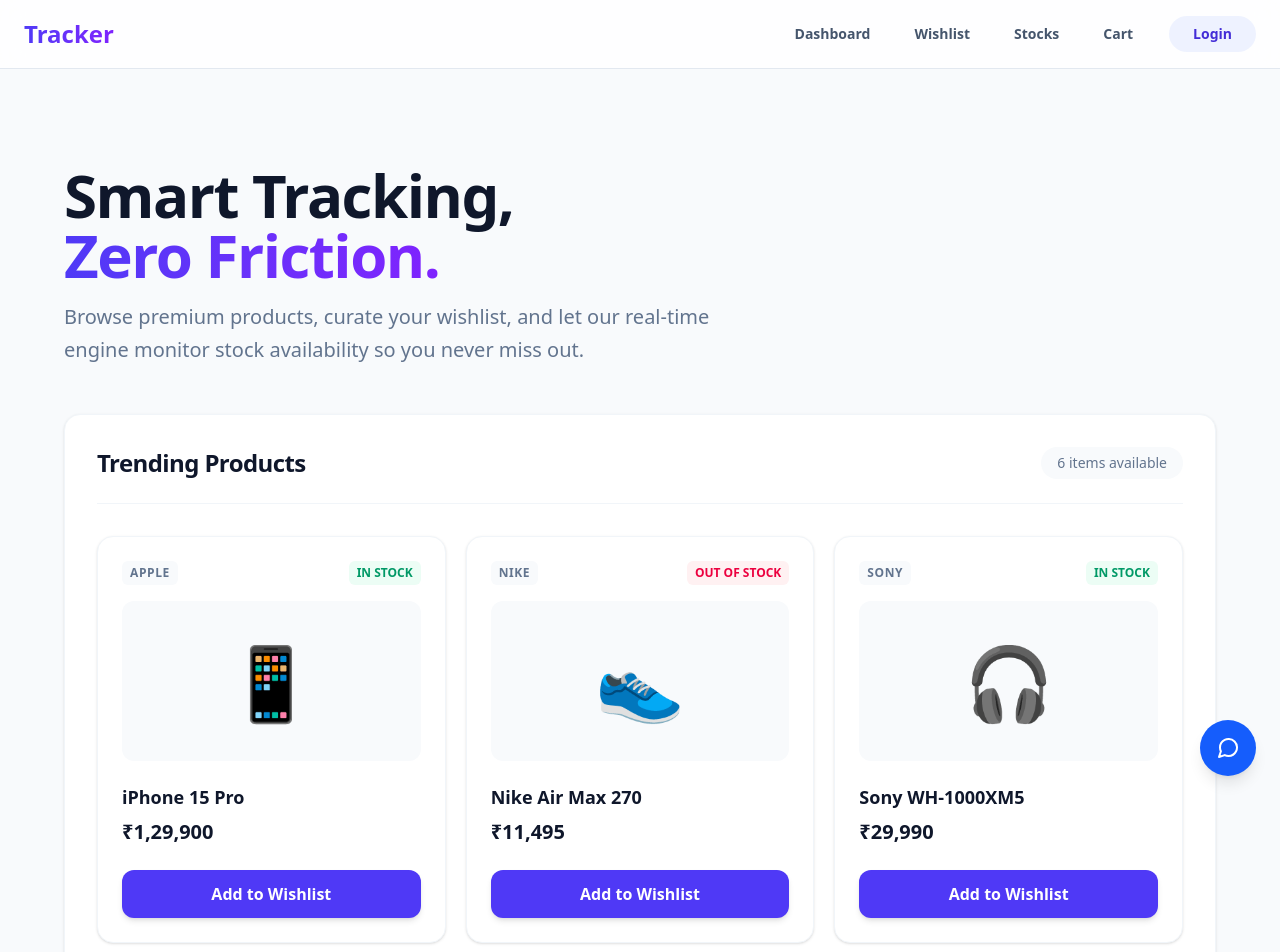
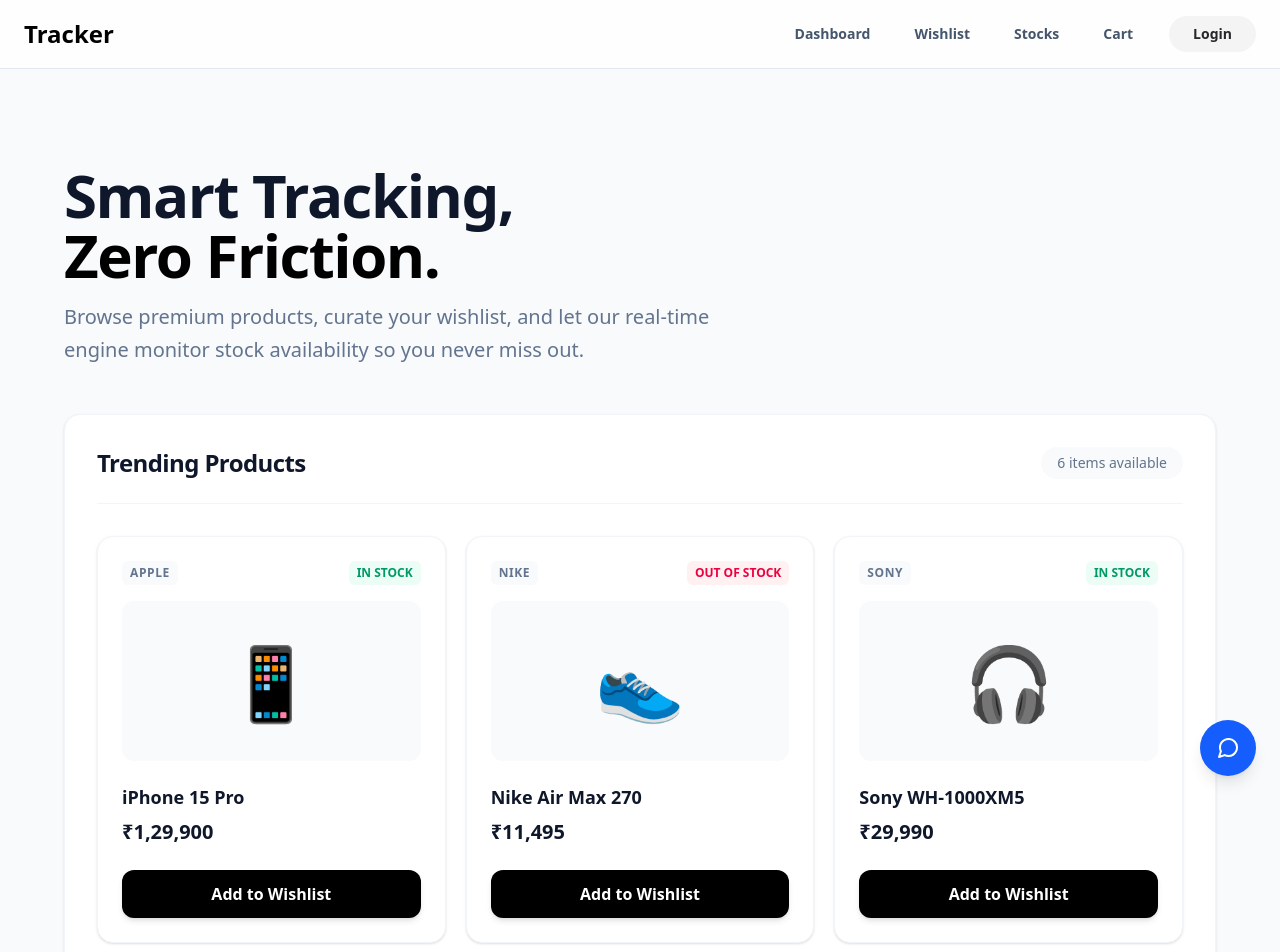
Before and after one commit to kalviumcommunity/SW2627-T3STACK-wishlist-stock-tracker, a Next.js app: page / in a window 1280 px wide. Shown: the top 952 px of the page. Built offline with nearby package versions, Linux system fonts and the light colour scheme; no server answers.

Commit message:
style: redesign entire app to premium minimal monochrome theme

```diff
--- a/app/cart/page.tsx
+++ b/app/cart/page.tsx
@@ -8,7 +8,7 @@
       <div className="mx-auto max-w-4xl">
         <header className="mb-12 text-center md:text-left border-b border-slate-200 pb-8">
           <h1 className="text-4xl md:text-5xl font-extrabold tracking-tight text-slate-900 mb-4">
-            Shopping <span className="bg-gradient-to-r from-indigo-600 to-violet-600 bg-clip-text text-transparent">Cart</span>
+            Shopping <span className="bg-gradient-to-r text-black">Cart</span>
           </h1>
           <p className="text-lg text-slate-500 max-w-2xl leading-relaxed">
             Review and manage items you are ready to checkout.
--- a/app/page.tsx
+++ b/app/page.tsx
@@ -14,7 +14,7 @@
       {notification && (
         <div className="fixed bottom-5 right-5 z-50 bg-slate-900 text-white px-6 py-4 rounded-xl shadow-2xl font-medium animate-in fade-in slide-in-from-bottom-5">
           <div className="flex items-center gap-3">
-            <span className="text-indigo-400">🔔</span> {notification}
+            <span className="text-zinc-400">🔔</span> {notification}
           </div>
         </div>
       )}
@@ -23,7 +23,7 @@
         <header className="mb-12 text-center md:text-left">
           <h1 className="text-4xl md:text-6xl font-extrabold tracking-tight text-slate-900 mb-4">
             Smart Tracking,<br />
-            <span className="bg-gradient-to-r from-indigo-600 to-violet-600 bg-clip-text text-transparent">Zero Friction.</span>
+            <span className="bg-gradient-to-r text-black">Zero Friction.</span>
           </h1>
           <p className="text-lg md:text-xl text-slate-500 max-w-2xl leading-relaxed">
             Browse premium products, curate your wishlist, and let our real-time engine monitor stock availability so you never miss out.
--- a/app/stocks/page.tsx
+++ b/app/stocks/page.tsx
@@ -53,7 +53,7 @@
       <div className="mx-auto max-w-5xl">
         <header className="mb-12 text-center md:text-left border-b border-slate-200 pb-8">
           <h1 className="text-4xl md:text-5xl font-extrabold tracking-tight text-slate-900 mb-4">
-            Stock <span className="bg-gradient-to-r from-indigo-600 to-violet-600 bg-clip-text text-transparent">Tracker</span>
+            Stock <span className="bg-gradient-to-r text-black">Tracker</span>
           </h1>
           <p className="text-lg text-slate-500 max-w-2xl leading-relaxed">
             Monitor stock availability of your curated wishlist items in real-time.
@@ -67,7 +67,7 @@
             <p className="text-4xl font-extrabold text-slate-900">{stats.totalItems}</p>
           </div>
           <div className="bg-white border border-slate-200 shadow-sm rounded-2xl p-6 transition-all hover:shadow-md">
-            <p className="text-sm font-medium text-indigo-500 uppercase tracking-wider mb-2">In Stock</p>
+            <p className="text-sm font-medium text-zinc-1000 uppercase tracking-wider mb-2">In Stock</p>
             <p className="text-4xl font-extrabold text-slate-900">{stats.inStockCount}</p>
           </div>
           <div className="bg-white border border-slate-200 shadow-sm rounded-2xl p-6 transition-all hover:shadow-md">
@@ -106,7 +106,7 @@
                     <td className="px-6 py-5 text-right font-bold text-slate-900 text-lg">₹{item.price.toLocaleString()}</td>
                     <td className="px-6 py-5 text-center">
                       <span className={`inline-flex items-center px-3 py-1 text-xs font-bold uppercase tracking-wider rounded-full ${
-                        item.inStock ? "bg-indigo-100 text-indigo-700" : "bg-rose-100 text-rose-700"
+                        item.inStock ? "bg-zinc-200 text-zinc-800" : "bg-rose-100 text-rose-700"
                       }`}>
                         {item.inStock ? "In Stock" : "Out of Stock"}
                       </span>
--- a/components/Cart.tsx
+++ b/components/Cart.tsx
@@ -84,11 +84,11 @@
               </div>
               <div className="flex items-center justify-between pt-5 border-t border-slate-100">
                 <span className="text-xl font-bold text-slate-900">Total</span>
-                <span className="text-2xl font-extrabold text-indigo-600">{formattedSubtotal}</span>
+                <span className="text-2xl font-extrabold text-black">{formattedSubtotal}</span>
               </div>
             </div>
 
-            <button className="w-full bg-indigo-600 text-white font-semibold py-4 rounded-xl shadow-md hover:bg-indigo-700 hover:shadow-lg transition-all mt-6 text-lg tracking-wide">
+            <button className="w-full bg-black text-white font-semibold py-4 rounded-xl shadow-md hover:bg-zinc-800 hover:shadow-lg transition-all mt-6 text-lg tracking-wide">
               Checkout Now
             </button>
           </>
--- a/components/Navbar.tsx
+++ b/components/Navbar.tsx
@@ -35,7 +35,7 @@
 
   return (
     <nav className="flex justify-between items-center px-6 py-4 bg-white/80 backdrop-blur-md border-b border-slate-200 sticky top-0 z-50">
-      <Link href="/" className="text-2xl font-bold bg-gradient-to-r from-indigo-600 to-violet-600 bg-clip-text text-transparent hover:opacity-80 transition-opacity">
+      <Link href="/" className="text-2xl font-bold bg-gradient-to-r text-black hover:opacity-80 transition-opacity">
         Tracker
       </Link>
       <div className="flex items-center gap-3">
@@ -72,8 +72,8 @@
             href="/login"
             className={`ml-2 px-6 py-2 text-sm font-semibold rounded-full transition-all duration-200 ${
               pathname === "/login"
-                ? "bg-indigo-600 text-white shadow-md"
-                : "bg-indigo-50 text-indigo-700 hover:bg-indigo-100"
+                ? "bg-black text-white shadow-md"
+                : "bg-zinc-100 text-zinc-800 hover:bg-zinc-200"
             }`}
           >
             Login
--- a/components/ProductCard.tsx
+++ b/components/ProductCard.tsx
@@ -30,8 +30,8 @@
         onClick={() => addToWishlist(product)}
         className={`mt-6 w-full flex items-center justify-center gap-2 py-3 px-4 font-semibold rounded-xl transition-all duration-200 ${
           wishlisted
-            ? "bg-indigo-50 text-indigo-600 border border-indigo-100"
-            : "bg-indigo-600 text-white hover:bg-indigo-700 shadow-md hover:shadow-lg"
+            ? "bg-zinc-100 text-black border border-zinc-200"
+            : "bg-black text-white hover:bg-zinc-800 shadow-md hover:shadow-lg"
         }`}
       >
         {wishlisted ? "♥ In Wishlist" : "Add to Wishlist"}
--- a/components/Wishlist.tsx
+++ b/components/Wishlist.tsx
@@ -92,7 +92,7 @@
                   <button
                     onClick={() => addToCart(item)}
                     disabled={!item.inStock}
-                    className="flex-1 px-5 py-2.5 rounded-xl bg-indigo-600 text-white font-semibold disabled:opacity-50 disabled:bg-slate-300 transition-colors hover:bg-indigo-700 shadow-sm"
+                    className="flex-1 px-5 py-2.5 rounded-xl bg-black text-white font-semibold disabled:opacity-50 disabled:bg-slate-300 transition-colors hover:bg-zinc-800 shadow-sm"
                   >
                     {item.inStock ? "Add to Cart" : "Out of Stock"}
                   </button>
```
Also changed, not shown: app/dashboard/page.tsx (+10 -10 lines).
